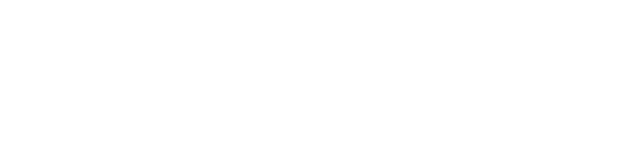
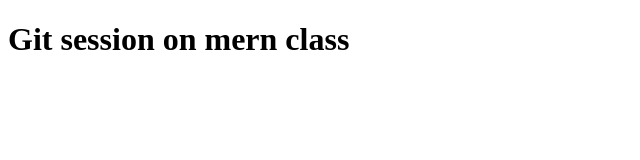
Before and after one commit to sona-magar/gitSession, a plain HTML site: page index.html in a window 1280 px wide. Shown: the whole page, without its empty margins (0-640 px from the left). Drawn offline with Linux system fonts and the light colour scheme.

Commit message:
changing

```diff
--- a/index.html
+++ b/index.html
@@ -6,6 +6,6 @@
   <title>Github session</title>
 </head>
 <body>
-
+  <h1>Git session on mern class</h1>
 </body>
 </html>
```
